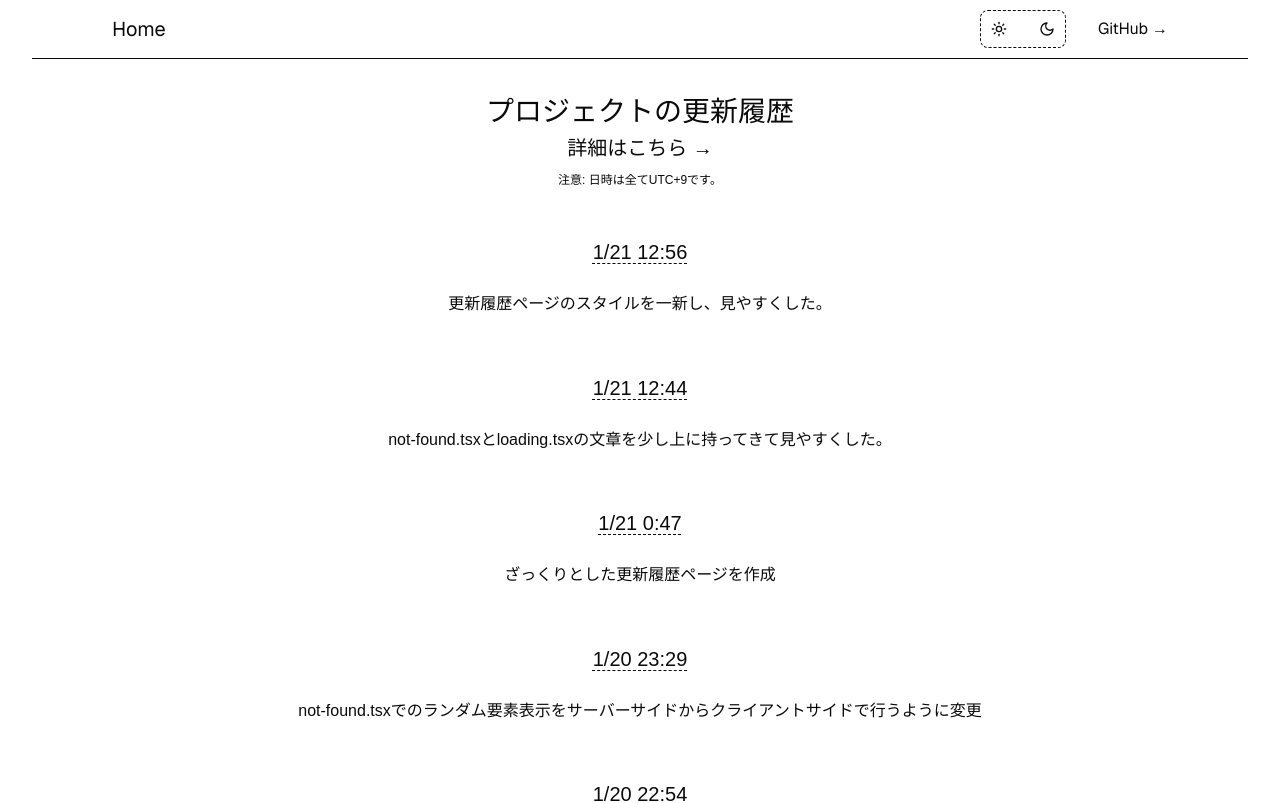
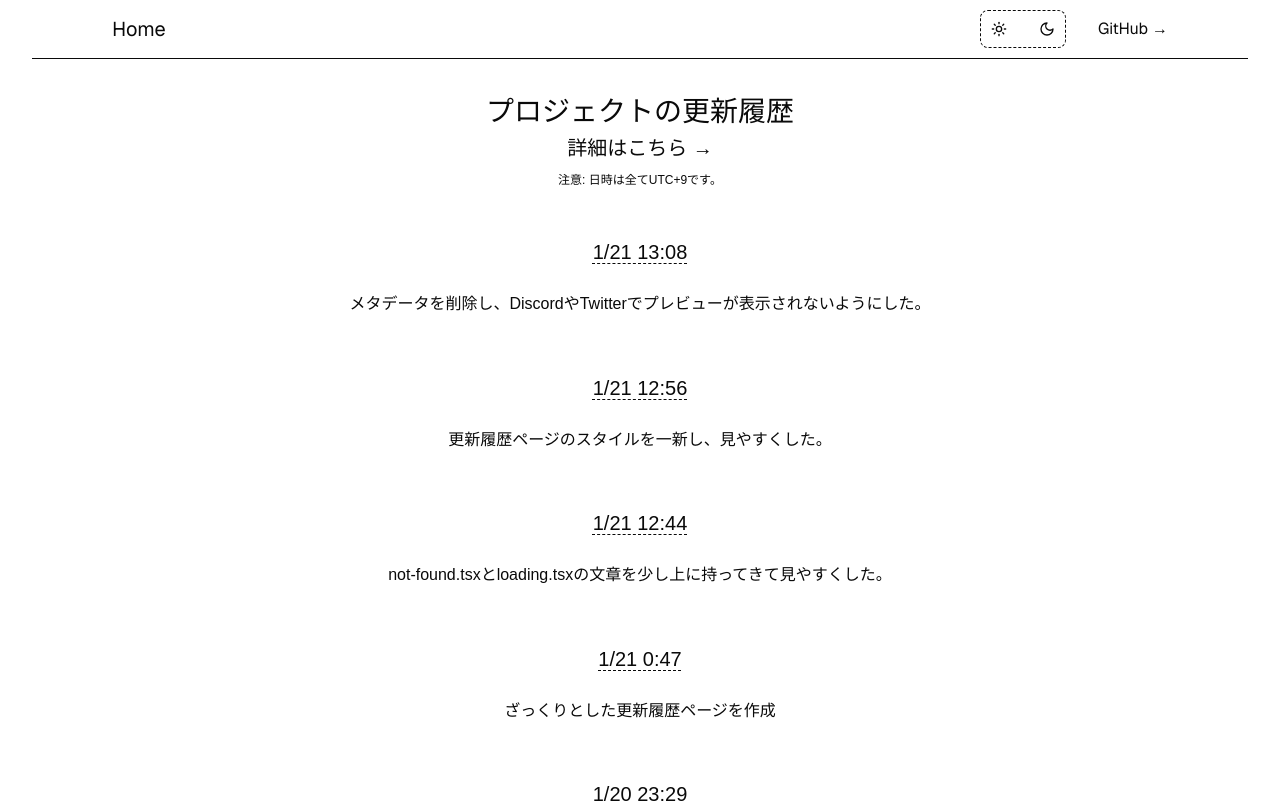
Before and after one commit to zF6dev/login, a Next.js app: page /changelog in a window 1280 px wide. Shown: the top 803 px of the page. Built offline with nearby package versions, Linux system fonts and the light colour scheme; no server answers; a web font is replaced by a local one.

Commit message:
changelog更新

```diff
--- a/app/changelog/page.tsx
+++ b/app/changelog/page.tsx
@@ -16,6 +16,10 @@ export default function Home() {
             <p>注意: 日時は全てUTC+9です。</p>
         </div>
         <div className="changelog-main-contents">
+            <div className="changelog">
+                <h2>1/21 13:08</h2>
+                <p>メタデータを削除し、DiscordやTwitterでプレビューが表示されないようにした。</p>
+            </div>
             <div className="changelog">
                 <h2>1/21 12:56</h2>
                 <p>更新履歴ページのスタイルを一新し、見やすくした。</p>
```
